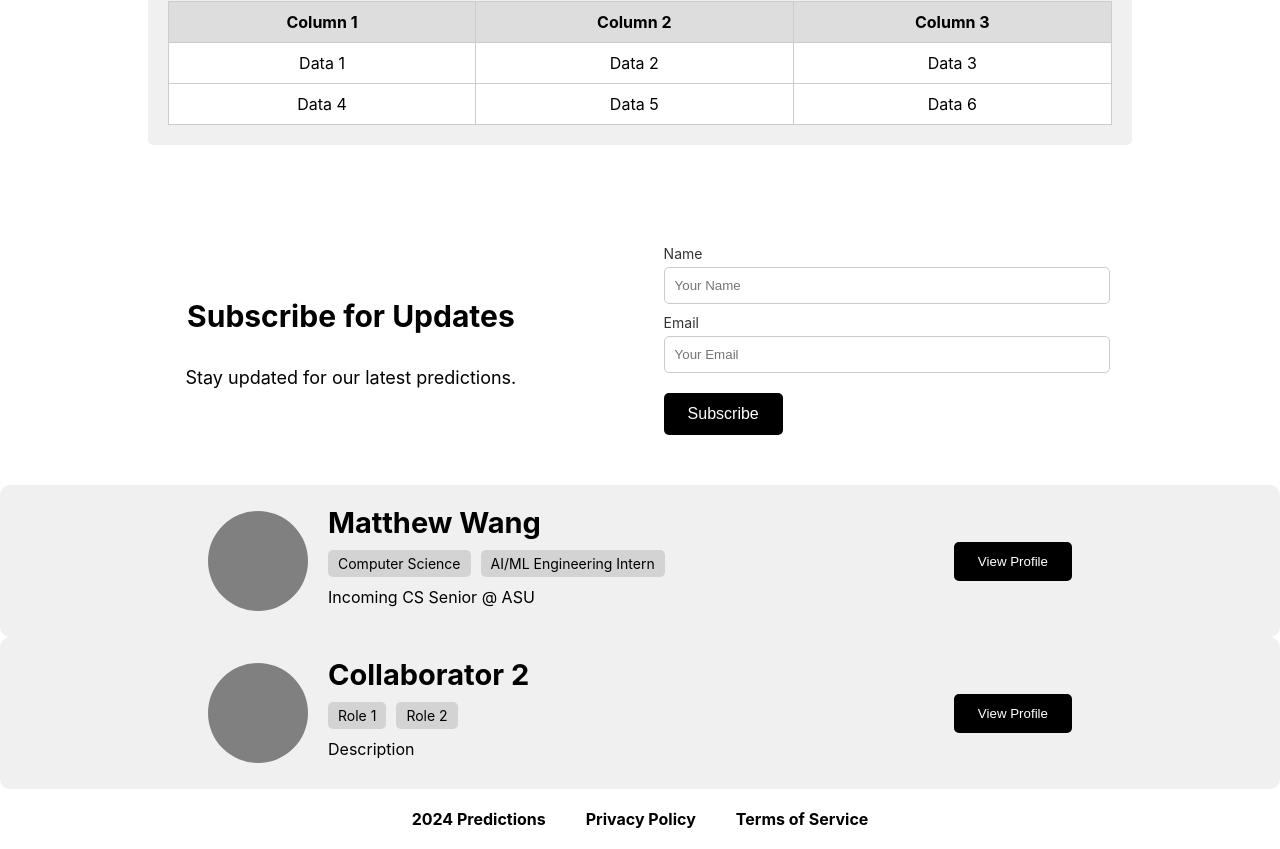
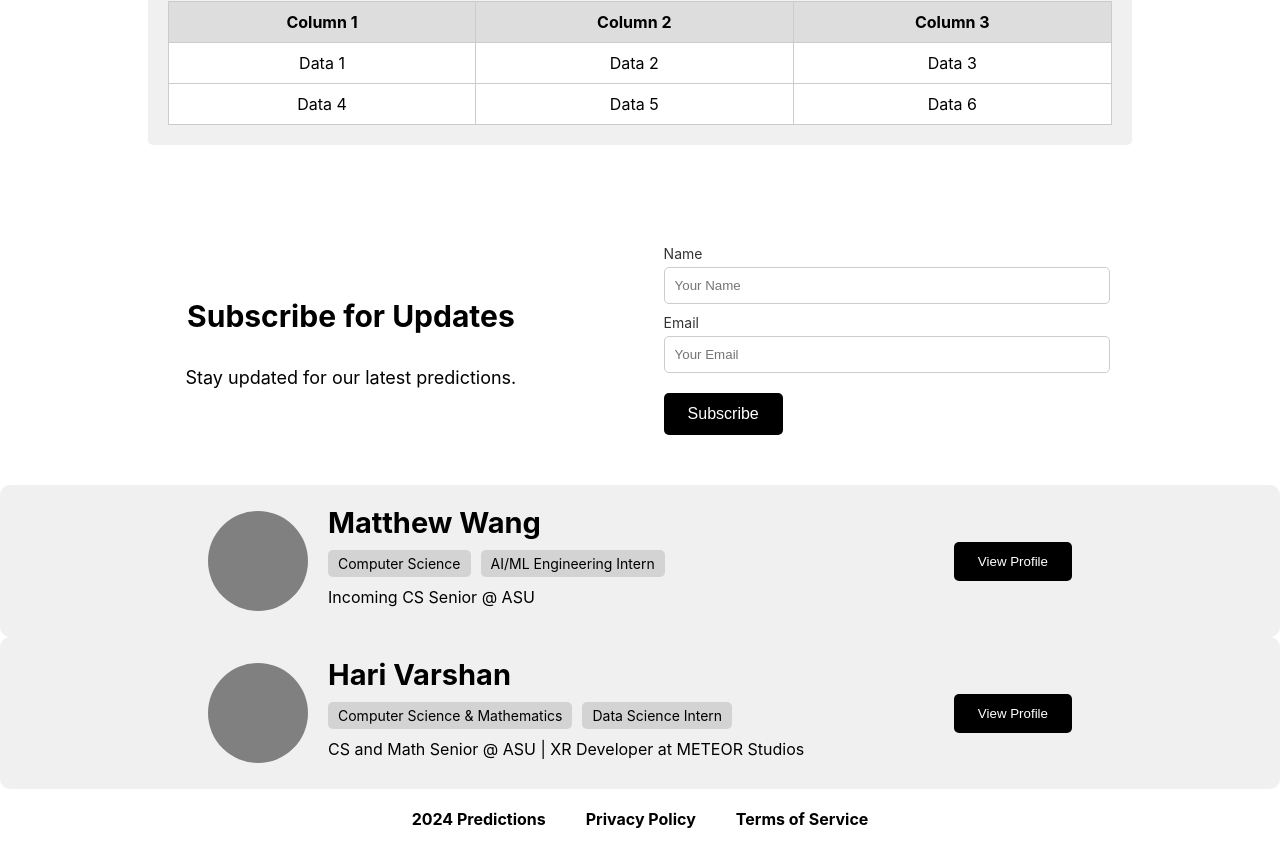
Before and after one commit to matthewwangg/Trading-Algorithm-Web-App, a React (Create React App) app in the folder app/frontend/: page / in a window 1280 px wide. Shown: the part 1649-2498 px from the top of the page. Built offline with nearby package versions, Linux system fonts and the light colour scheme.

Commit message:
Edited collaborator card

```diff
--- a/app/frontend/package.json
+++ b/app/frontend/package.json
@@ -14,7 +14,7 @@
     "react": "^18.3.1",
     "react-dom": "^18.3.1",
     "react-router-dom": "^6.24.0",
-    "react-scripts": "5.0.1",
+    "react-scripts": "^5.0.1",
     "typescript": "^4.9.5",
     "web-vitals": "^2.1.4"
   },
--- a/app/frontend/src/pages/AboutPage.tsx
+++ b/app/frontend/src/pages/AboutPage.tsx
@@ -31,10 +31,10 @@ const AboutPage: React.FC = () => {
             />
             <ProjectSection/>
             <ProfileCard
-                name="Test"
-                role1="?"
-                role2="?"
-                description="?"
+                name="Hari Varshan"
+                role1="Computer Science & Mathematics"
+                role2="Data Science Intern"
+                description="CS and Math Senior @ ASU | XR Developer at METEOR Studios"
                 contactText="Contact"
                 githubText="GitHub"
             />
--- a/app/frontend/src/pages/HomePage.tsx
+++ b/app/frontend/src/pages/HomePage.tsx
@@ -53,10 +53,10 @@ const HomePage: React.FC = () => {
     };
 
     const secondCollaboratorCard = {
-        name: "Collaborator 2",
-        role1: "Role 1",
-        role2: "Role 2",
-        description: "Description",
+        name: "Hari Varshan",
+        role1: "Computer Science & Mathematics",
+        role2: "Data Science Intern",
+        description: "CS and Math Senior @ ASU | XR Developer at METEOR Studios",
         buttonText: "View Profile"
     };
 
--- a/app/frontend/src/pages/MetricsPage.tsx
+++ b/app/frontend/src/pages/MetricsPage.tsx
@@ -20,10 +20,10 @@ const MetricsPage: React.FC = () => {
     };
 
     const secondCollaboratorCard = {
-        name: "Collaborator 2",
-        role1: "Role 1",
-        role2: "Role 2",
-        description: "Description",
+        name: "Hari Varshan",
+        role1: "Computer Science & Mathematics",
+        role2: "Data Science Intern",
+        description: "CS and Math Senior @ ASU | XR Developer at METEOR Studios",
         buttonText: "View Profile"
     };
 
--- a/app/frontend/src/pages/PredictionsPage.tsx
+++ b/app/frontend/src/pages/PredictionsPage.tsx
@@ -31,10 +31,10 @@ const PredictionsPage: React.FC = () => {
     };
 
     const secondCollaboratorCard = {
-        name: "Collaborator 2",
-        role1: "Role 1",
-        role2: "Role 2",
-        description: "Description",
+        name: "Hari Varshan",
+        role1: "Computer Science & Mathematics",
+        role2: "Data Science Intern",
+        description: "CS and Math Senior @ ASU | XR Developer at METEOR Studios",
         buttonText: "View Profile"
     };
 
```
